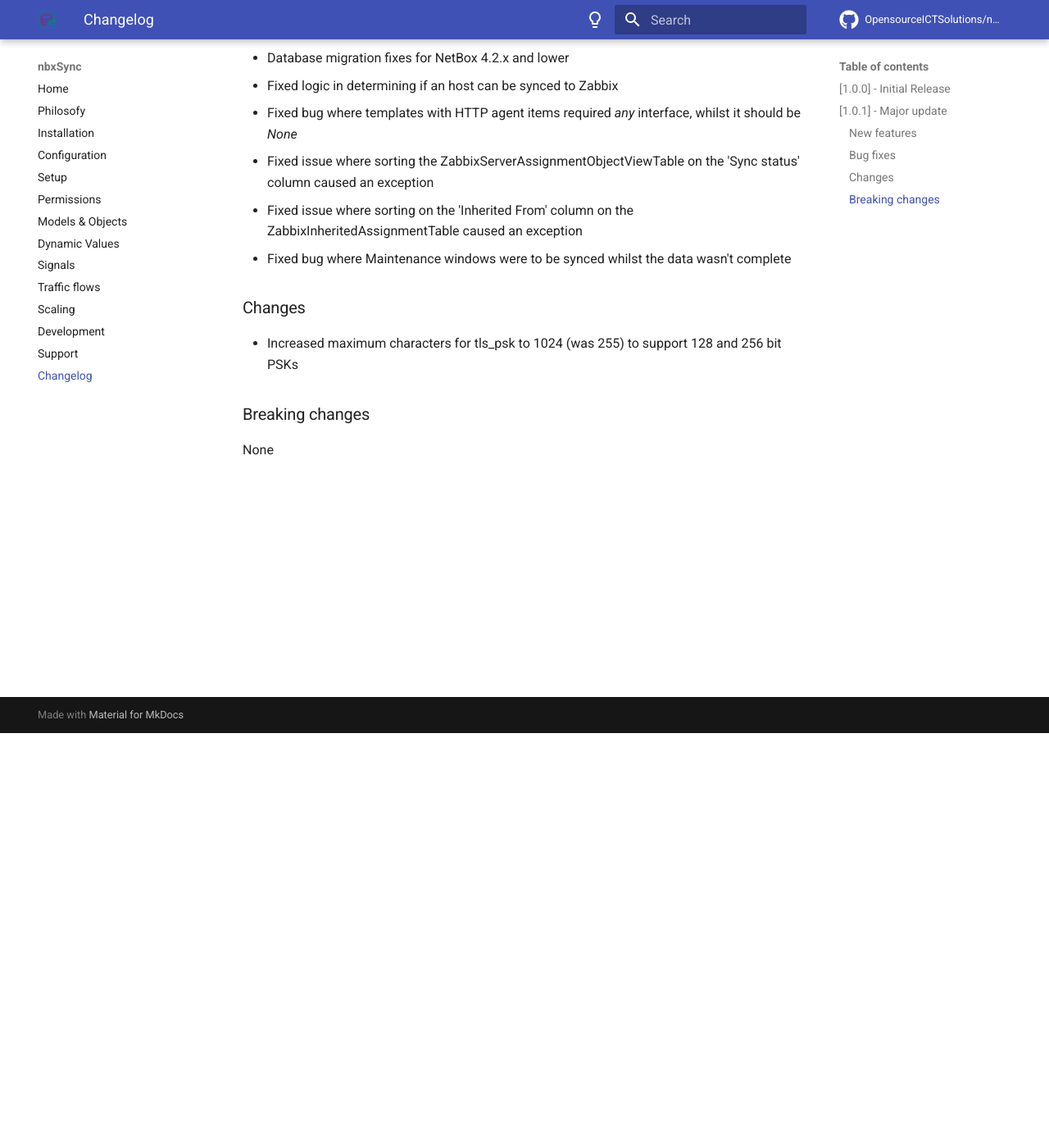
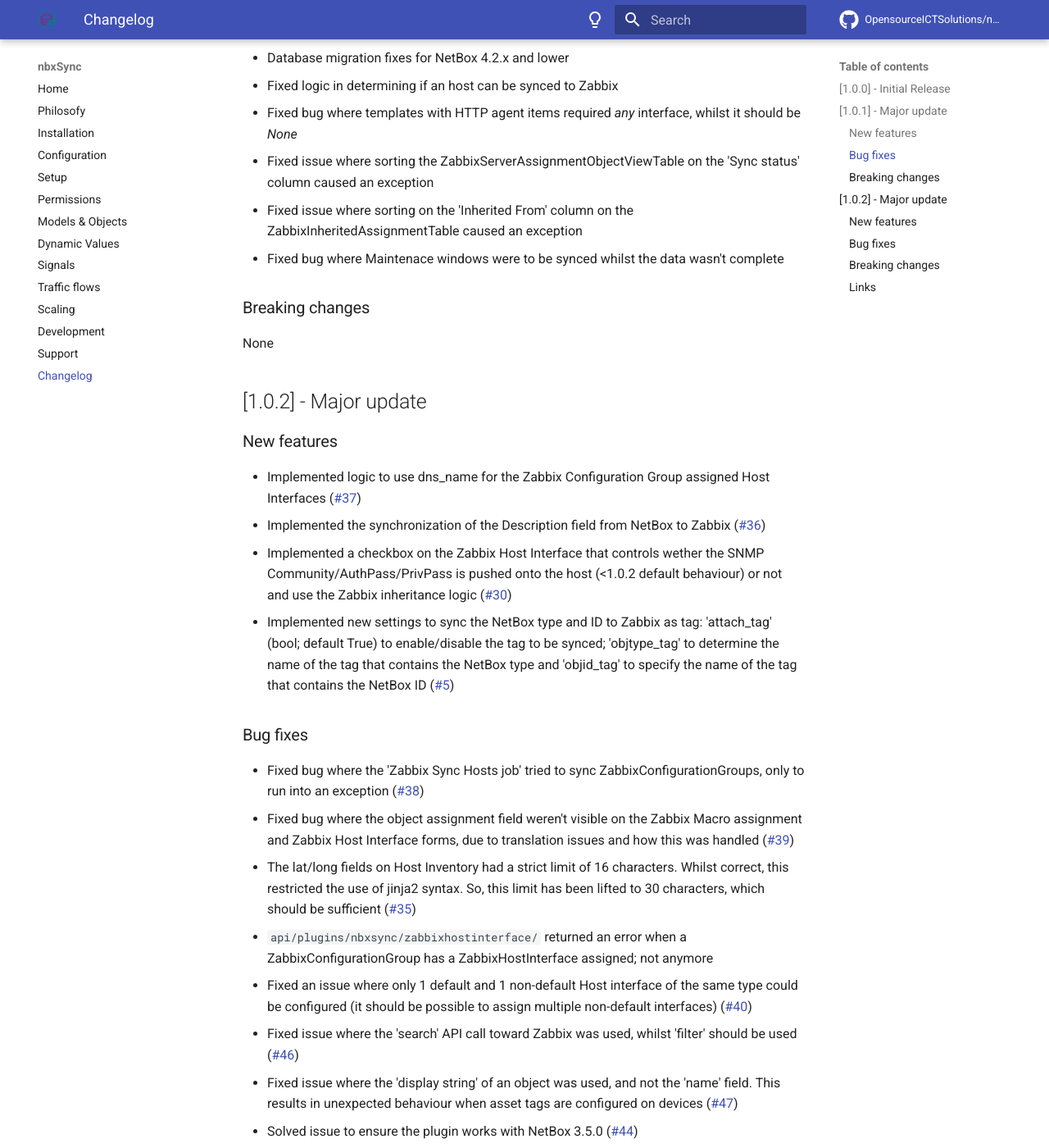
Before and after one commit to OpensourceICTSolutions/nbxsync, an MkDocs documentation site: the page built from docs/changelog.md, in a window 1280 px wide and 1400 px high, scrolled down 506 px. Shown: the whole window at 82% size. Built offline with MkDocs 1.6.1 and Material for MkDocs 9.7.7, drawn with Linux system fonts in a browser that asks for light colours; comment, search, counter and statistics services are not loaded; some of the changed text lies outside the part shown.

Commit message:
Update docs

```diff
--- a/docs/changelog.md
+++ b/docs/changelog.md
@@ -11,6 +11,7 @@
 - Zabbix Configuration Groups
 
 ### Bug fixes
+
 - API fixes
 - Permission fixes
 - Database migration fixes for NetBox 4.2.x and lower
@@ -18,11 +19,47 @@
 - Fixed bug where templates with HTTP agent items required *any* interface, whilst it should be *None*
 - Fixed issue where sorting the ZabbixServerAssignmentObjectViewTable on the 'Sync status' column caused an exception
 - Fixed issue where sorting on the 'Inherited From' column on the ZabbixInheritedAssignmentTable caused an exception
-- Fixed bug where Maintenance windows were to be synced whilst the data wasn't complete
-
-### Changes
-- Increased maximum characters for tls_psk to 1024 (was 255) to support 128 and 256 bit PSKs
+- Fixed bug where Maintenace windows were to be synced whilst the data wasn't complete
 
 ### Breaking changes
 
 None
+
+## [1.0.2] - Major update
+
+### New features
+
+- Implemented logic to use dns_name for the Zabbix Configuration Group assigned Host Interfaces ([#37])
+- Implemented the synchronization of the Description field from NetBox to Zabbix ([#36])
+- Implemented a checkbox on the Zabbix Host Interface that controls wether the SNMP Community/AuthPass/PrivPass is pushed onto the host (<1.0.2 default behaviour) or not and use the Zabbix inheritance logic  ([#30])
+- Implemented new settings to sync the NetBox type and ID to Zabbix as tag: 'attach_tag' (bool; default True) to enable/disable the tag to be synced; 'objtype_tag' to determine the name of the tag that contains the NetBox type and 'objid_tag' to specify the name of the tag that contains the NetBox ID ([#5])
+
+### Bug fixes
+
+- Fixed bug where the 'Zabbix Sync Hosts job' tried to sync ZabbixConfigurationGroups, only to run into an exception ([#38])
+- Fixed bug where the object assignment field weren't visible on the Zabbix Macro assignment and Zabbix Host Interface forms, due to translation issues and how this was handled ([#39])
+- The lat/long fields on Host Inventory had a strict limit of 16 characters. Whilst correct, this restricted the use of jinja2 syntax. So, this limit has been lifted to 30 characters, which should be sufficient ([#35])
+- `api/plugins/nbxsync/zabbixhostinterface/` returned an error when a ZabbixConfigurationGroup has a ZabbixHostInterface assigned; not anymore
+- Fixed an issue where only 1 default and 1 non-default Host interface of the same type could be configured (it should be possible to assign multiple non-default interfaces) ([#40])
+- Fixed issue where the 'search' API call toward Zabbix was used, whilst 'filter' should be used ([#46])
+- Fixed issue where the 'display string' of an object was used, and not the 'name' field. This results in unexpected behaviour when asset tags are configured on devices ([#47])
+- Solved issue to ensure the plugin works with NetBox 3.5.0 ([#44])
+
+### Breaking changes
+
+None
+
+### Links
+
+[#5]: https://github.com/OpensourceICTSolutions/nbxsync/issues/5
+[#20]: https://github.com/OpensourceICTSolutions/nbxsync/issues/20
+[#30]: https://github.com/OpensourceICTSolutions/nbxsync/issues/30
+[#35]: https://github.com/OpensourceICTSolutions/nbxsync/issues/35
+[#36]: https://github.com/OpensourceICTSolutions/nbxsync/issues/36
+[#37]: https://github.com/OpensourceICTSolutions/nbxsync/issues/37
+[#38]: https://github.com/OpensourceICTSolutions/nbxsync/issues/38
+[#39]: https://github.com/OpensourceICTSolutions/nbxsync/issues/39
+[#40]: https://github.com/OpensourceICTSolutions/nbxsync/issues/40
+[#44]: https://github.com/OpensourceICTSolutions/nbxsync/issues/44
+[#46]: https://github.com/OpensourceICTSolutions/nbxsync/issues/46
+[#47]: https://github.com/OpensourceICTSolutions/nbxsync/issues/47
```
Also changed, not shown: docs/configuration.md (+3 -0 lines).
